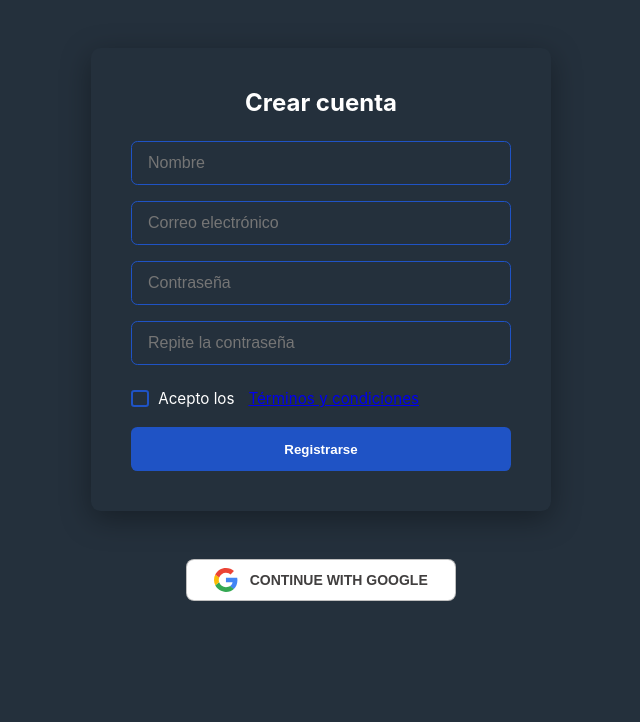
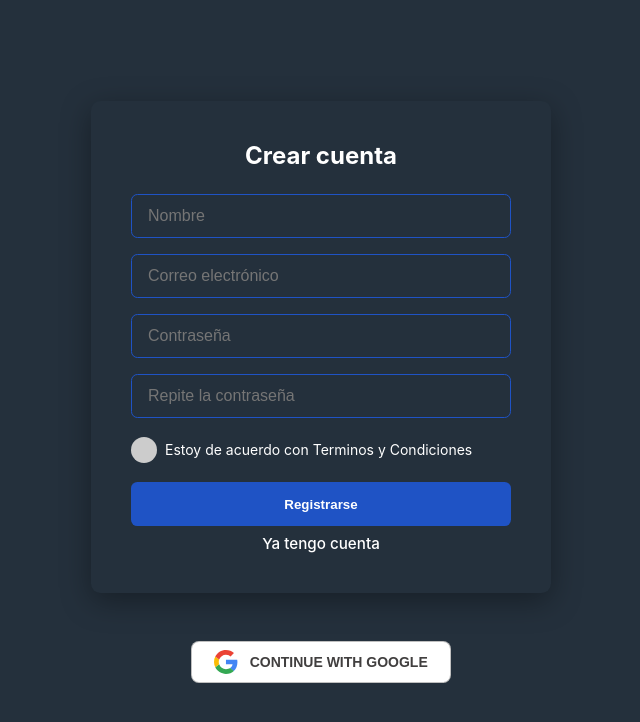
Before and after one commit to AdriTN/TutorVirtual, a React (Vite) app in the folder tutor-frontend/: page /register in a window 1280 px wide. Shown: the top 722 px of the page, without its empty margins (319-959 px from the left). Built offline with nearby package versions, Linux system fonts and the light colour scheme; no server answers.

Commit message:
Mejoramos el estilado de la página de registro

```diff
--- a/tutor-frontend/src/features/auth/components/forms/register/RegisterForm.module.css
+++ b/tutor-frontend/src/features/auth/components/forms/register/RegisterForm.module.css
@@ -1,7 +1,6 @@
 .form {
     width: 100%;
     max-width: 460px;
-    margin: 3rem auto;
     padding: 2.5rem;
     background: #24303c;
     border-radius: .6rem;
@@ -27,36 +26,90 @@
     font-size: 1rem;
   }
 
-  .checkbox {
+  .agreementWrapper {
+    margin-bottom: 16px;
+  }
+
+  .checkboxContainer {
     display: flex;
     align-items: center;
-    gap: .6rem;
-    margin: .5rem 0 1.2rem;
-    font-size: .95rem;
+    gap: 0.5rem; /* separa checkbox y texto */
+    cursor: pointer;
+    position: relative;
+    font-size: 20px;
+    -webkit-user-select: none;
+    user-select: none;
   }
 
-  .checkbox input {
-    appearance: none;
-    width: 1.1rem;
-    height: 1.1rem;
-    border: 2px solid #1f53c5;
-    border-radius: .2rem;
-    position: relative;
+  .checkboxContainer input {
+    position: absolute;
+    opacity: 0;
     cursor: pointer;
+    height: 0;
+    width: 0;
   }
 
-  .checkbox input:checked {
-    background: #1f53c5;
+  /* .checkmark para el círculo */
+  .checkmark {
+    position: relative;
+    height: 1.3em;
+    width: 1.3em;
+    background-color: #ccc;
+    border-radius: 50%;
+    transition: 0.4s;
   }
 
-  .checkbox input:checked::after {
+  /* Hover effect */
+  .checkmark:hover {
+    box-shadow: inset 17px 17px 16px #b3b3b3,
+                inset -17px -17px 16px #ffffff;
+  }
+
+  /* Estado checked */
+  .checkboxContainer input:checked ~ .checkmark {
+    box-shadow: none;
+    background-color: limegreen;
+    transform: rotateX(360deg);
+  }
+  .checkboxContainer input:checked ~ .checkmark:hover {
+    box-shadow: 3px 3px 3px rgba(0,0,0,0.2);
+  }
+
+  /* Indicador de check*/
+  .checkmark:after {
     content: "";
     position: absolute;
-    inset: 2px;
-    background: #fff;
+    display: none;
   }
 
-  .fakeBox { display:none; }
+  /* Muestra la palomita */
+  .checkboxContainer input:checked ~ .checkmark:after {
+    display: block;
+    transform: translate(-150%, -80%) rotate(45deg);
+  }
+
+  .checkmark:after {
+    left: 0.96em;
+    top: 0.7em;
+    width: 0.25em;
+    height: 0.5em;
+    border: solid white;
+    border-width: 0 0.15em 0.15em 0;
+    box-shadow: 0.1em 0.1em 0em 0 rgba(0,0,0,0.3);
+    transform: rotate(45deg);
+  }
+
+  .checkboxLabel {
+    font-size: 14px;
+    line-height: 2.3em;
+  }
+  .checkboxLabel a {
+    color: white;
+    text-decoration: none;
+  }
+  .checkboxLabel a:hover {
+    text-decoration: underline;
+  }
 
   .submit {
     width: 100%;
@@ -78,3 +131,20 @@
   .submit:not(:disabled):hover {
     background: #264edb;
   }
+
+  .haveAccount {
+    margin-top: 0.5rem;
+    text-align: center;
+    font-size: 0.95rem;
+    font-weight: 500;
+    color: #ccc;
+  }
+
+  .haveAccount a {
+    color: #fff;
+    text-decoration: none;
+  }
+
+  .haveAccount a:hover {
+    text-decoration: underline;
+  }
--- a/tutor-frontend/src/features/auth/components/forms/register/RegisterForm.tsx
+++ b/tutor-frontend/src/features/auth/components/forms/register/RegisterForm.tsx
@@ -1,5 +1,5 @@
 import { useState }       from "react";
-import { useNavigate }    from "react-router-dom";
+import { Link, useNavigate }    from "react-router-dom";
 import { api }            from "@services/api/backend";
 import styles             from "./RegisterForm.module.css";
 
@@ -84,22 +84,23 @@ const RegisterForm = ({ endpointUrl = "/api/auth/register" }: Props) => {
         required
       />
 
-      <label className={styles.checkbox}>
-        <input
-          type="checkbox"
-          checked={agreed}
-          onChange={e => setAgreed(e.target.checked)}
-        />
-        <span className={styles.fakeBox} />
-        Acepto los&nbsp;
-        <a href="/legal/terms" target="_blank" rel="noopener noreferrer">
-          Términos y condiciones
-        </a>
-      </label>
+        <div className={styles.agreementWrapper}>
+          <label className={styles.checkboxContainer}>
+            <input type="checkbox" defaultChecked={false} onChange={(e) => setAgreed(e.target.checked)}/>
+            <div className={styles.checkmark} />
+            <span className={styles.checkboxLabel}>
+              Estoy de acuerdo con <a href="#">Terminos y Condiciones</a>
+            </span>
+          </label>
+        </div>
 
       <button className={styles.submit} type="submit" disabled={loading}>
         {loading ? "Registrando…" : "Registrarse"}
       </button>
+
+      <div className={styles.haveAccount}>
+        <Link to="/login">Ya tengo cuenta</Link>
+      </div>
     </form>
   );
 };
--- a/tutor-frontend/src/features/auth/pages/register/Register.module.css
+++ b/tutor-frontend/src/features/auth/pages/register/Register.module.css
@@ -2,6 +2,16 @@
   margin: 0;
   padding: 0;
   box-sizing: border-box;
+}
+
+.pageContainer {
+  min-height: 100vh;
+  display: flex;
+  flex-direction: column;   /* pila vertical  RegisterForm + GoogleBtn */
+  align-items: center;      /* centra en X */
+  justify-content: center;  /* centra en Y */
+  gap: 2rem;                /* separación entre los hijos */
+  padding: 1rem;
 }
 
 /* Adaptamos .form-register a .formRegister */
--- a/tutor-frontend/src/features/auth/pages/register/RegisterPage.tsx
+++ b/tutor-frontend/src/features/auth/pages/register/RegisterPage.tsx
@@ -3,7 +3,7 @@ import MyGoogleButton from "../../components/buttons/google/MyGoogleButton";
 import styles from "./Register.module.css";
 
 const RegisterPage: React.FC = () => (
-  <div className={styles.page}>
+  <div className={styles.pageContainer}>
     <RegisterForm />
     <MyGoogleButton  />
   </div>
```
